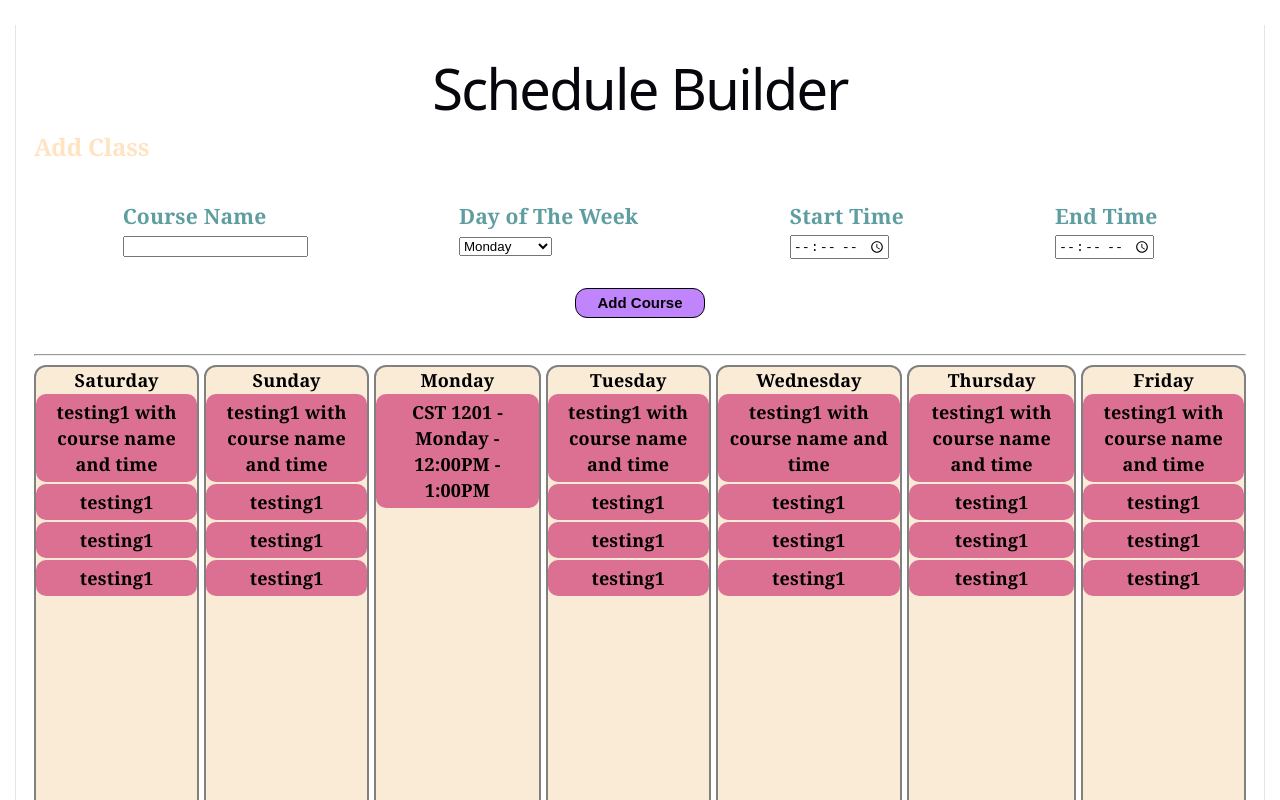
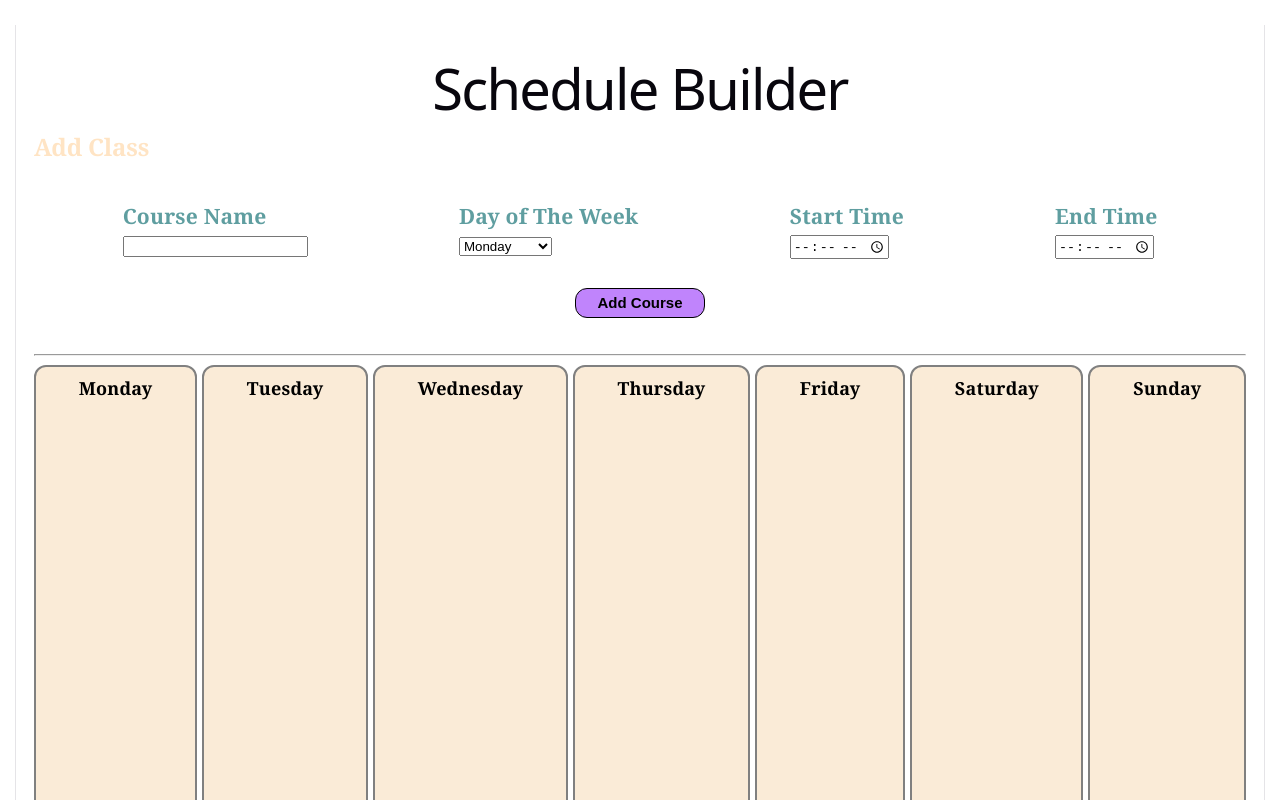
Before and after one commit to YasmineRaef/Schedule_Builder_App_React, a React (Vite) app: page / in a window 1280 px wide. Shown: the top 800 px of the page. Built offline with nearby package versions, Linux system fonts and the light colour scheme.

Commit message:
Converted hardcoded schedule to state-driven rendering

```diff
--- a/src/App.css
+++ b/src/App.css
@@ -45,6 +45,7 @@ h2 {
 }
 
 .dayOfWeek {
+  padding: 8px;
   text-align: center;
   border: 2px solid grey;
   background-color: antiquewhite;
--- a/src/App.tsx
+++ b/src/App.tsx
@@ -1,8 +1,11 @@
 import "./App.css";
 import SelectedClass from "./components/SelectedClass";
-import Class from "./components/SelectedClass";
+import { useState } from "react";
 
 const App = () => {
+  //Business Logic
+  const [classes, setClasses] = useState([]);
+
   return (
     <>
       <h1>Schedule Builder</h1>
@@ -11,31 +14,28 @@ const App = () => {
         name="addCourseForm"
         onSubmit={(event) => {
           event.preventDefault();
-          const courseName =
-            //@ts-expect-error
-            document.forms["addCourseForm"]["courseName"].value.trim();
-          const startTime =
-            //@ts-expect-error
-            document.forms["addCourseForm"]["startTime"].value.trim();
-          const endTime =
-            //@ts-expect-error
-            document.forms["addCourseForm"]["endTime"].value.trim();
-          const dayOfWeek =
-            //@ts-expect-error
-            document.forms["addCourseForm"]["dayPicker"].value.trim();
-          if (courseName == "") {
+
+          const courseName = event.target.courseName.value;
+          const start = event.target.startTime.value;
+          const end = event.target.endTime.value;
+          const day = event.target.dayPicker.value;
+
+          if (courseName === "") {
             alert("Please enter a course name first to be added.");
-            return false;
+            return;
           }
-          if (startTime == "" || startTime == endTime) {
+          if (start === "" || start === end) {
             alert("Please enter a valid course time.");
-            return false;
+            return;
           }
-          // alert("Entered Course is " + courseName);
-          // alert("Entered Day of Week is " + dayOfWeek);
-          // alert("Entered start time is " + startTime);
-          // alert("Entered end time is " + endTime);
-          return true;
+
+          const addedClass = { name: courseName, day, start, end };
+          //@ts-expect-error
+          setClasses([...classes, addedClass]);
+
+          event.target.courseName.value = "";
+          event.target.startTime.value = "";
+          event.target.endTime.value = "";
         }}
       >
         <div className="addSection">
@@ -72,59 +72,37 @@ const App = () => {
               Add Course
             </button>
           </div>
-          <hr></hr>
+          <hr />
           <div className="gridLayout">
-            <div className="dayOfWeek">
-              Saturday
-              <p className="classObject">testing1 with course name and time</p>
-              <p className="classObject">testing1</p>
-              <p className="classObject">testing1</p>
-              <p className="classObject">testing1</p>
-            </div>
-            <div className="dayOfWeek">
-              Sunday
-              <p className="classObject">testing1 with course name and time</p>
-              <p className="classObject">testing1</p>
-              <p className="classObject">testing1</p>
-              <p className="classObject">testing1</p>
-            </div>
-            <div className="dayOfWeek">
-              Monday
-              <SelectedClass
-                day="Monday"
-                name="CST 1201"
-                start="12:00PM"
-                end="1:00PM"
-              />
-            </div>
-            <div className="dayOfWeek">
-              Tuesday
-              <p className="classObject">testing1 with course name and time</p>
-              <p className="classObject">testing1</p>
-              <p className="classObject">testing1</p>
-              <p className="classObject">testing1</p>
-            </div>
-            <div className="dayOfWeek">
-              Wednesday
-              <p className="classObject">testing1 with course name and time</p>
-              <p className="classObject">testing1</p>
-              <p className="classObject">testing1</p>
-              <p className="classObject">testing1</p>
-            </div>
-            <div className="dayOfWeek">
-              Thursday
-              <p className="classObject">testing1 with course name and time</p>
-              <p className="classObject">testing1</p>
-              <p className="classObject">testing1</p>
-              <p className="classObject">testing1</p>
-            </div>
-            <div className="dayOfWeek">
-              Friday
-              <p className="classObject">testing1 with course name and time</p>
-              <p className="classObject">testing1</p>
-              <p className="classObject">testing1</p>
-              <p className="classObject">testing1</p>
-            </div>
+            {[
+              "Monday",
+              "Tuesday",
+              "Wednesday",
+              "Thursday",
+              "Friday",
+              "Saturday",
+              "Sunday",
+            ].map((day) => (
+              <div className="dayOfWeek" key="dayOfWeek">
+                <strong>{day}</strong>
+                {classes
+                  //@ts-expect-error
+                  .filter((course) => course.day === day)
+                  .map((course, index) => (
+                    <SelectedClass
+                      key={index}
+                      //@ts-expect-error
+                      name={course.name}
+                      //@ts-expect-error
+                      day={course.day}
+                      //@ts-expect-error
+                      start={course.start}
+                      //@ts-expect-error
+                      end={course.end}
+                    />
+                  ))}
+              </div>
+            ))}
           </div>
         </div>
       </form>
--- a/src/components/SelectedClass.tsx
+++ b/src/components/SelectedClass.tsx
@@ -3,7 +3,7 @@ const SelectedClass = ({ name, day, start, end }) => {
   return (
     <>
       <p className="classObject">
-        {name} - {day} - {start} - {end}
+        {name} - {start} to {end}
       </p>
     </>
   );
```
